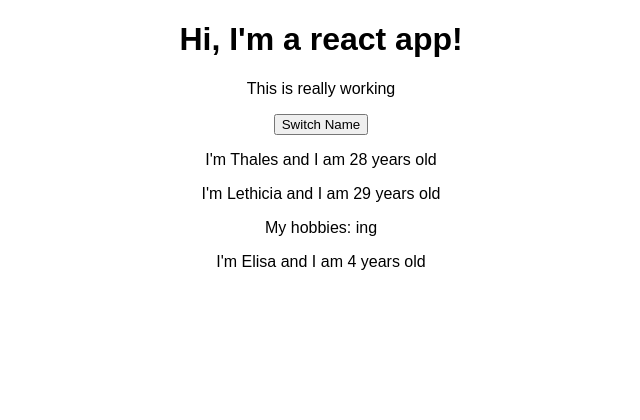
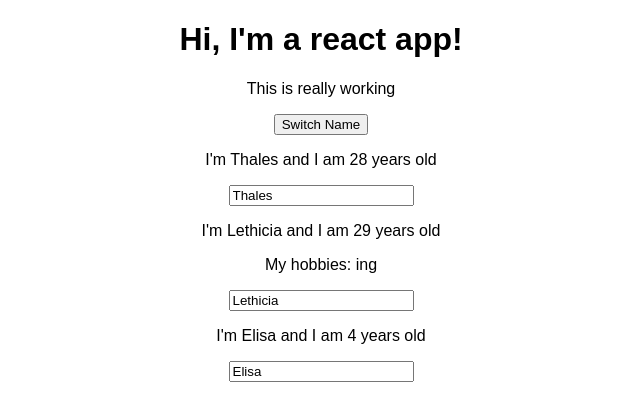
Before and after one commit to Costath/react-guide-Academind, a React (Create React App) app: page / in a window 1280 px wide. Shown: the top 420 px of the page, without its empty margins (319-959 px from the left). Built offline with nearby package versions, Linux system fonts and the light colour scheme.

Commit message:
added two way binding

```diff
--- a/src/App.js
+++ b/src/App.js
@@ -26,6 +26,16 @@
     })
   }
 
+  nameChangedHandler = (event) => {
+    this.setState({
+      persons: [
+        { name: 'Thales', age: 27},
+        { name: event.target.value, age: 28},
+        { name: 'Elisa', age: 3}
+      ]
+    })
+  }
+
   render(){
     return (
       <div className="App">
@@ -39,7 +49,8 @@
         <Person
         name={this.state.persons[1].name}
         age={this.state.persons[1].age}
-        click={this.switchNameHandler.bind(this, 'Thales Costa')} >My hobbies: ing</Person>
+        click={this.switchNameHandler.bind(this, 'Thales Costa')}
+        changed={this.nameChangedHandler}>My hobbies: ing</Person>
         <Person
         name={this.state.persons[2].name}
         age={this.state.persons[2].age} />
--- a/src/Person/Person.js
+++ b/src/Person/Person.js
@@ -5,6 +5,7 @@
         <div>
             <p onClick={props.click}>I'm {props.name} and I am {props.age} years old</p>
             <p>{props.children}</p>
+            <input type="text" onChange={props.changed} value={props.name} />
         </div>
     )
 }
```
